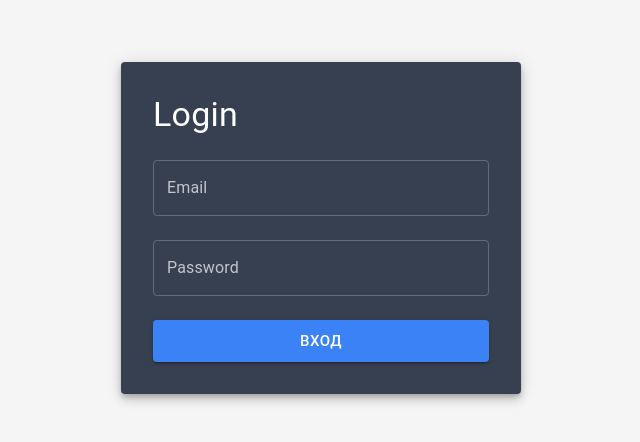
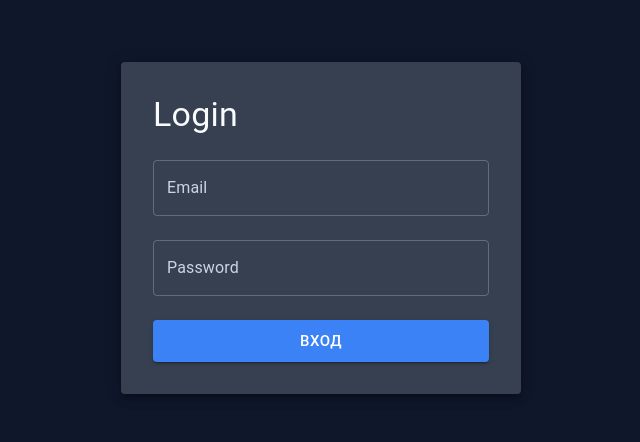
Before and after one commit to nastima/Nastya-table, a React (Vite) app: page / in a window 1280 px wide. Shown: the part 172-614 px from the top of the page, without its empty margins (319-959 px from the left). Built offline with nearby package versions, Linux system fonts and the light colour scheme; some icons are missing.

Commit message:
исправила тему

```diff
--- a/src/pages/LoginPage.tsx
+++ b/src/pages/LoginPage.tsx
@@ -48,7 +48,7 @@ export const LoginPage = () => {
                 minHeight: '100vh',
                 justifyContent: 'center',
                 alignItems: 'center',
-                backgroundColor: '#f5f5f5'
+                backgroundColor: 'background.default',
             }}
         >
             <Paper
@@ -56,6 +56,7 @@ export const LoginPage = () => {
                 sx={{
                     width: 400,
                     padding: 4,
+                    backgroundColor: 'background.paper',
                 }}
             >
                 <form onSubmit={handleSubmit(onSubmit)}>
--- a/src/theme/theme.ts
+++ b/src/theme/theme.ts
@@ -9,6 +9,10 @@ export const lightTheme = createTheme({
         background: {
             default: '#F5F7FA',
             paper: '#FFF',
+        },
+        text: {
+            primary: '#111827',
+            secondary: '#6B7280',
         },
     },
 });
@@ -23,5 +27,9 @@ export const darkTheme = createTheme({
             default: '#0F172A',
             paper: '#1E293B',
         },
+        text: {
+            primary: '#F8FAFC',
+            secondary: '#CBD5E1',
+        }
     },
 });
```
